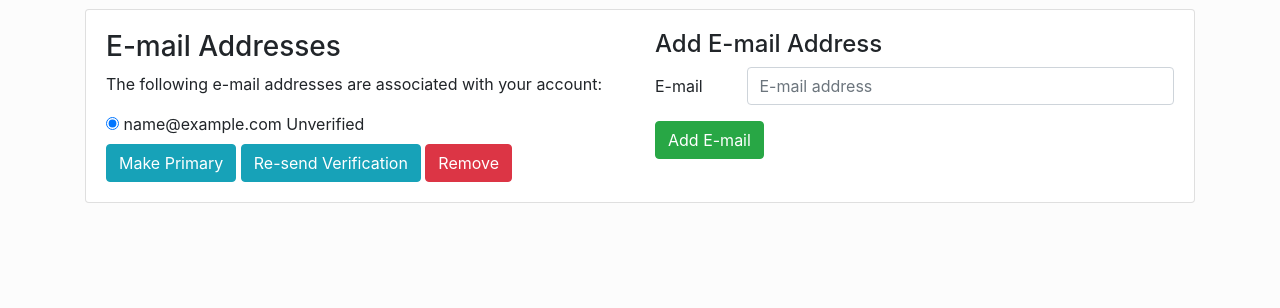
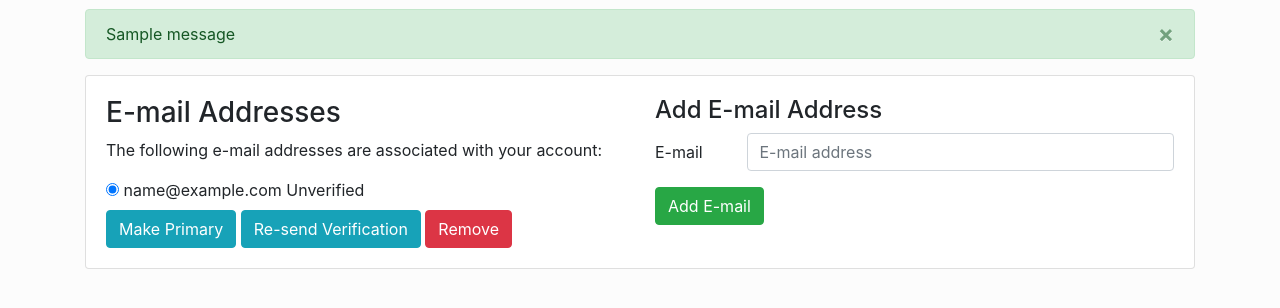
Before and after one commit to nicholas-russell/fco-database, a Django app: page /email/ in a window 1280 px wide. Shown: the part 56-364 px from the top of the page. Run offline with Django 3.2, Linux system fonts and the light colour scheme; a user stored in the database is signed in; data comes from the database, SQL or seed files in the repository; tables that the repository leaves empty hold one stand-in row (values such as "Sample post"); one stand-in notice (Sample message) is shown; some libraries are stand-ins or nearby versions.

Commit message:
Added messages

```diff
--- a/templates/includes/base.html
+++ b/templates/includes/base.html
@@ -6,7 +6,9 @@
 <head>
     <meta charset="UTF-8">
     <title>{% block head_title %}FCO - Members{% endblock %}</title>
-    <link rel="stylesheet" type="text/css" href="https://stackpath.bootstrapcdn.com/bootstrap/4.4.1/css/bootstrap.min.css" integrity="sha384-Vkoo8x4CGsO3+Hhxv8T/Q5PaXtkKtu6ug5TOeNV6gBiFeWPGFN9MuhOf23Q9Ifjh" crossorigin="anonymous">
+    <link rel="stylesheet" type="text/css"
+          href="https://stackpath.bootstrapcdn.com/bootstrap/4.4.1/css/bootstrap.min.css"
+          integrity="sha384-Vkoo8x4CGsO3+Hhxv8T/Q5PaXtkKtu6ug5TOeNV6gBiFeWPGFN9MuhOf23Q9Ifjh" crossorigin="anonymous">
     <link rel="stylesheet" href="{% static "css/stylesheet.css" %}" type="text/css"/>
     <link rel="stylesheet" href="//code.jquery.com/ui/1.12.1/themes/base/jquery-ui.css" type="text/css">
     <meta name="viewport" content="width=device-width, initial-scale=1">
@@ -40,11 +42,24 @@
     </div>
 </nav>
 <div class="container-md">
+    {% for message in messages %}
+        <div class="alert {{ message.tags }} alert-dismissible" role="alert">
+            <button type="button" class="close" data-dismiss="alert" aria-label="Close">
+                <span aria-hidden="true">&times;</span>
+            </button>
+            {{ message }}
+        </div>
+    {% endfor %}
     {% block content %}<h1>Empty body</h1>{% endblock %}
 </div>
-    <script src="https://code.jquery.com/jquery-3.4.1.min.js" integrity="sha256-CSXorXvZcTkaix6Yvo6HppcZGetbYMGWSFlBw8HfCJo=" crossorigin="anonymous"></script>
-    <script src="https://cdn.jsdelivr.net/npm/popper.js@1.16.0/dist/umd/popper.min.js" integrity="sha384-Q6E9RHvbIyZFJoft+2mJbHaEWldlvI9IOYy5n3zV9zzTtmI3UksdQRVvoxMfooAo" crossorigin="anonymous"></script>
-    <script src="https://stackpath.bootstrapcdn.com/bootstrap/4.4.1/js/bootstrap.min.js" integrity="sha384-wfSDF2E50Y2D1uUdj0O3uMBJnjuUD4Ih7YwaYd1iqfktj0Uod8GCExl3Og8ifwB6" crossorigin="anonymous"></script>
+<script src="https://code.jquery.com/jquery-3.4.1.min.js"
+        integrity="sha256-CSXorXvZcTkaix6Yvo6HppcZGetbYMGWSFlBw8HfCJo=" crossorigin="anonymous"></script>
+<script src="https://cdn.jsdelivr.net/npm/popper.js@1.16.0/dist/umd/popper.min.js"
+        integrity="sha384-Q6E9RHvbIyZFJoft+2mJbHaEWldlvI9IOYy5n3zV9zzTtmI3UksdQRVvoxMfooAo"
+        crossorigin="anonymous"></script>
+<script src="https://stackpath.bootstrapcdn.com/bootstrap/4.4.1/js/bootstrap.min.js"
+        integrity="sha384-wfSDF2E50Y2D1uUdj0O3uMBJnjuUD4Ih7YwaYd1iqfktj0Uod8GCExl3Og8ifwB6"
+        crossorigin="anonymous"></script>
 {% block extra_body %}{% endblock %}
 </body>
 </html>
```
Also changed, not shown: fco_database/settings.py (+11 -0 lines). Lines whose indentation alone changed are shown as unchanged.
